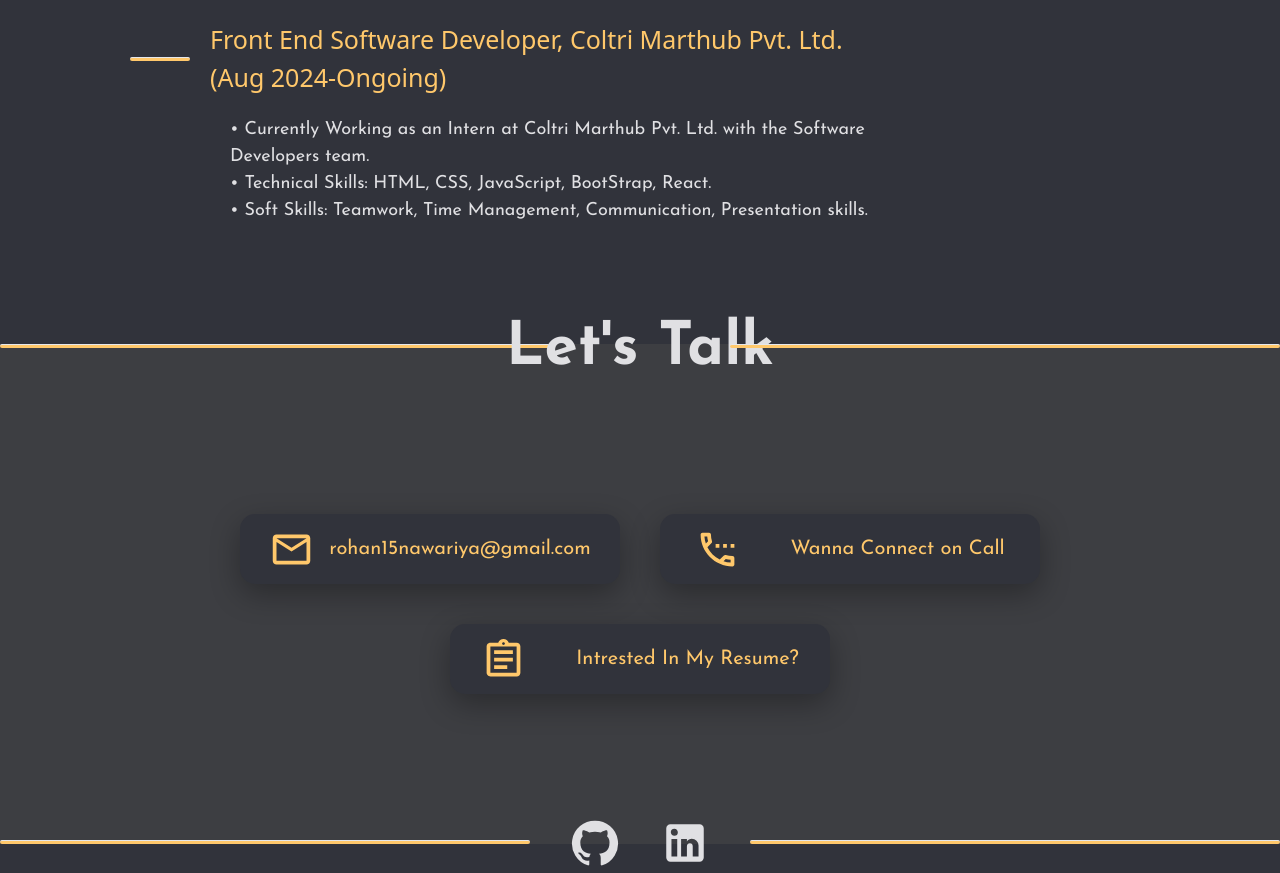
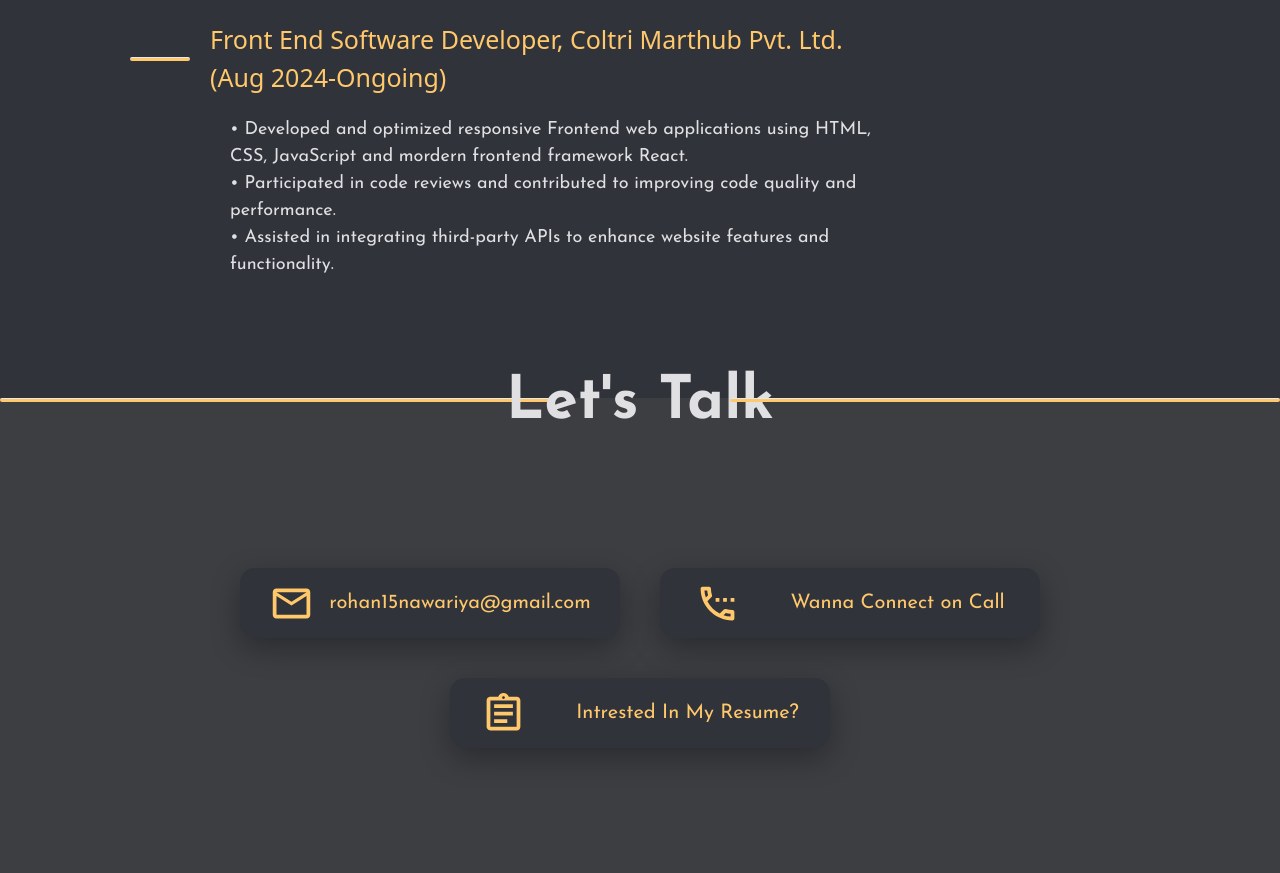
Before and after one commit to terminalrohan/Portfolio, a React (Vite) app: page / in a window 1280 px wide. Shown: the part 7121-7994 px from the top of the page. Built offline with nearby package versions, Linux system fonts and the light colour scheme.

Commit message:
Update Testimonials.jsx

```diff
--- a/src/Components/Testimonials.jsx
+++ b/src/Components/Testimonials.jsx
@@ -23,9 +23,9 @@ const Testimonials = () => {
           </div>
           <div className="feedbacks  ml-[110px] text-PrimiaryColor text-[18px] josefin-sans-light p-[20px] sm:ml-[0px]">
             <div className="desp ">
-            • Currently Working as an Intern at Coltri Marthub Pvt. Ltd. with the Software Developers team.<br/>
-            • Technical Skills: HTML, CSS, JavaScript, BootStrap, React.<br/>
-            • Soft Skills: Teamwork, Time Management, Communication, Presentation skills.
+            • Developed and optimized responsive Frontend web applications using  HTML, CSS, JavaScript and mordern frontend framework React.<br/>
+            • Participated in code reviews and contributed to improving code quality and performance.<br/>
+            • Assisted in integrating third-party APIs to enhance website features and functionality.
 
             </div>
 
```
